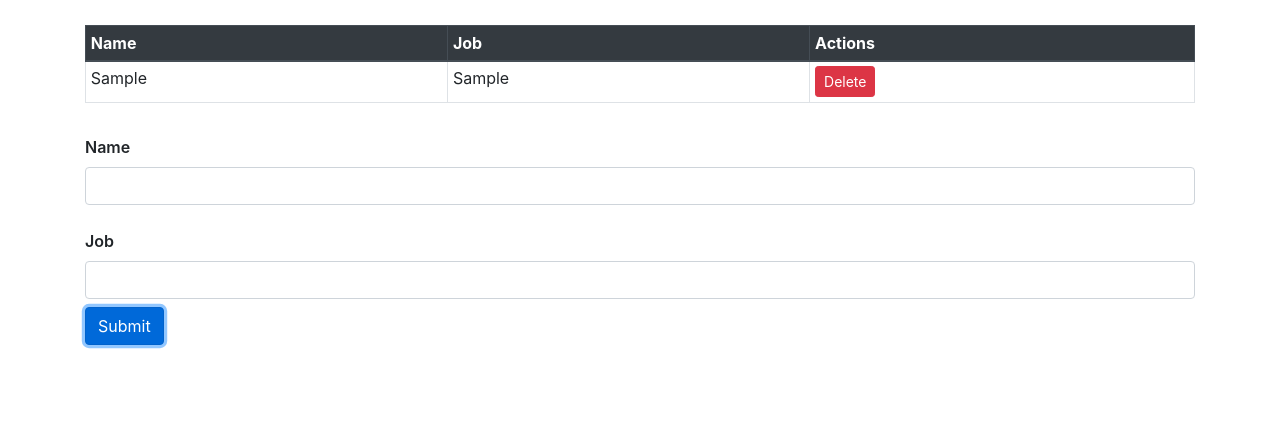
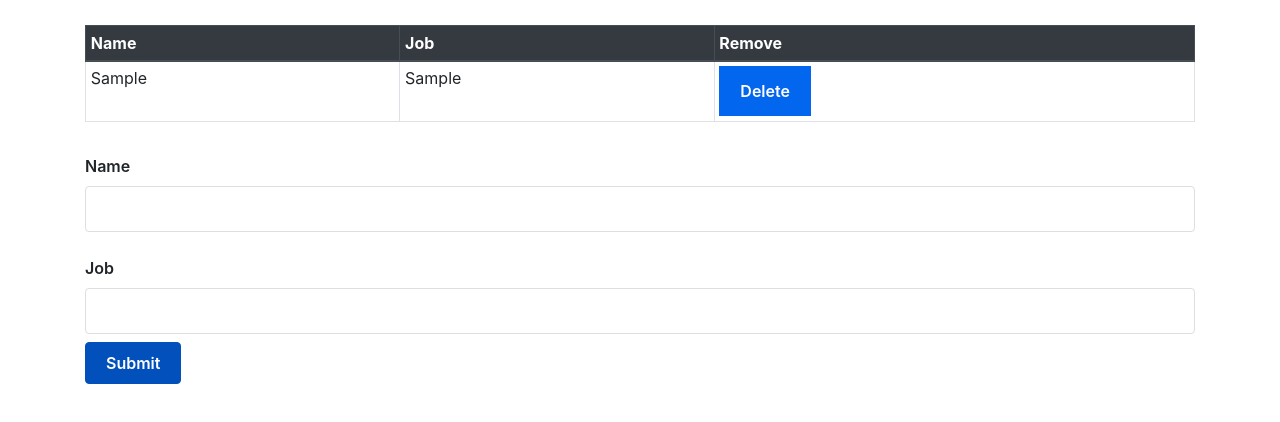
Before and after one commit to mkawa125/react-tutorial, a React (Create React App) app: page / in a window 1280 px wide. Both pictures are taken after typing "Sample", "Sample" into the empty fields and a click on the button "Submit". Shown: the top 422 px of the page. Built offline with nearby package versions, Linux system fonts and the light colour scheme.

Commit message:
Add table styles

```diff
--- a/src/components/Form.js
+++ b/src/components/Form.js
@@ -36,7 +36,6 @@ render() {
         type="text"
         name="name"
         id="name"
-        className="form-control"
         value={name}
         onChange={this.handleChange} />
       <label for="job">Job</label>
@@ -44,11 +43,10 @@ render() {
         type="text"
         name="job"
         id="job"
-        className="form-control"
         value={job}
         onChange={ this.handleChange } />
 
-          <input className="btn btn-primary" type="button" value="Submit" onClick={this.submitForm} />
+          <input type="button" value="Submit" onClick={this.submitForm} />
     </form>
   );
 }
--- a/src/components/Table.js
+++ b/src/components/Table.js
@@ -6,7 +6,7 @@ const TableHeader = () => {
       <tr>
         <th>Name</th>
         <th>Job</th>
-        <th>Actions</th>
+        <th>Remove</th>
       </tr>
     </thead>
   )
@@ -17,10 +17,10 @@ const TableBody = (props) => {
     return (
       <tr key={index}>
         <td>{row.name}</td>
-        <td>{ row.job }</td>
-        <td>
-            <button className="btn btn-danger btn-sm" onClick={() => props.removeCharacter(index)}>Delete</button>
-        </td>
+            <td>{ row.job }</td>
+            <td>
+                <button onClick={() => props.removeCharacter(index)}>Delete</button>
+            </td>
       </tr>
     )
   })
@@ -34,7 +34,7 @@ class Table extends Component
     {
         const {characterData, removeCharacter} = this.props
         return (
-          <table className = "table table-stripped table-sm table-bordered">
+          <table className="table table-sm table-bordered">
             <TableHeader/>
             <TableBody characterData = {characterData} removeCharacter={removeCharacter}></TableBody>
           </table>
```
